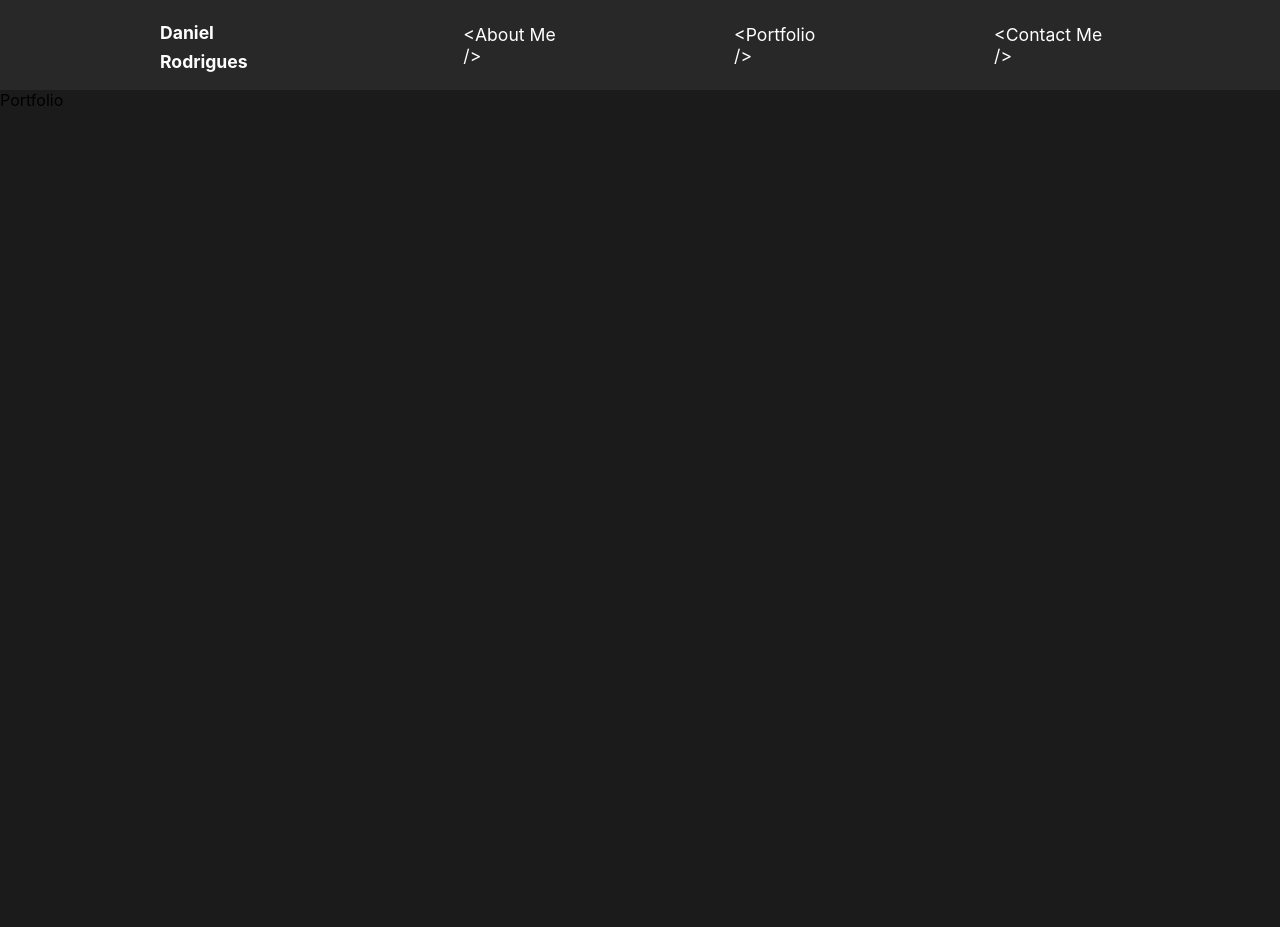
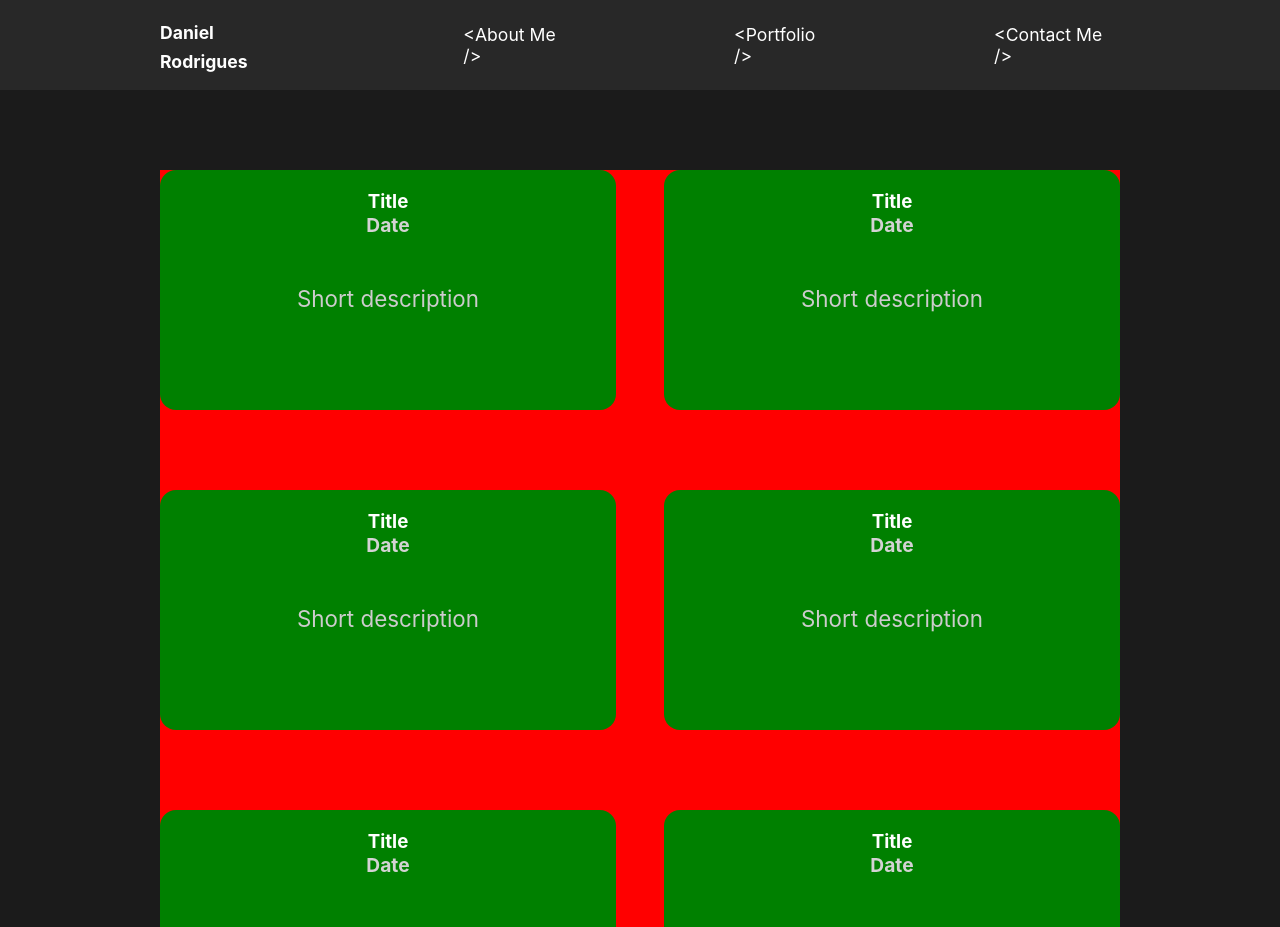
Before and after one commit to danircfilho/project-one, a React (Create React App) app in the folder frontend/: page /portfolio in a window 1280 px wide. Shown: the top 927 px of the page. Before the commit the page ends 800 px from the top, so only its background shows below. Built offline with nearby package versions, Linux system fonts and the light colour scheme.

Commit message:
card creation

```diff
--- a/frontend/src/pages/Portfolio.js
+++ b/frontend/src/pages/Portfolio.js
@@ -1,11 +1,85 @@
 import React from "react";
+import styled from "styled-components";
 
 const Portfolio = () => {
     return (
-        <div>
-            Portfolio
-        </div>
+        <PortfolioList>
+            <CardList>
+                <StyleCard>
+                    <img src="" />
+                    <div>
+                        <h3>Title</h3>
+                        <h4>Date</h4>
+                        <p>Short description</p>
+                    </div>
+                </StyleCard>
+                <StyleCard>
+                    <img src="" />
+                    <div>
+                        <h3>Title</h3>
+                        <h4>Date</h4>
+                        <p>Short description</p>
+                    </div>
+                </StyleCard>
+                <StyleCard>
+                    <img src="" />
+                    <div>
+                        <h3>Title</h3>
+                        <h4>Date</h4>
+                        <p>Short description</p>
+                    </div>
+                </StyleCard>
+                <StyleCard>
+                    <img src="" />
+                    <div>
+                        <h3>Title</h3>
+                        <h4>Date</h4>
+                        <p>Short description</p>
+                    </div>
+                </StyleCard>
+                <StyleCard>
+                    <img src="" />
+                    <div>
+                        <h3>Title</h3>
+                        <h4>Date</h4>
+                        <p>Short description</p>
+                    </div>
+                </StyleCard>
+                <StyleCard>
+                    <img src="" />
+                    <div>
+                        <h3>Title</h3>
+                        <h4>Date</h4>
+                        <p>Short description</p>
+                    </div>
+                </StyleCard>
+            </CardList>
+        </PortfolioList>
     )
 }
 
+const PortfolioList = styled.div`
+    min-height: 90vh;
+    overflow: hidden;
+    padding: 5rem 10rem;
+`;
+
+const CardList = styled.div`
+    background-color: red;
+    display: grid;
+    grid-template-columns: repeat(auto-fit, minmax(300px, 1fr));
+    grid-column-gap: 3rem;
+    grid-row-gap: 5rem;
+`;
+
+const StyleCard = styled.div`
+    background-color: green;
+    min-height: 30vh;
+    border-color: aliceblue;
+    text-align: center;
+    border-radius: 1rem;
+    cursor: pointer;
+    overflow: hidden;
+`;
+
 export default Portfolio
```
